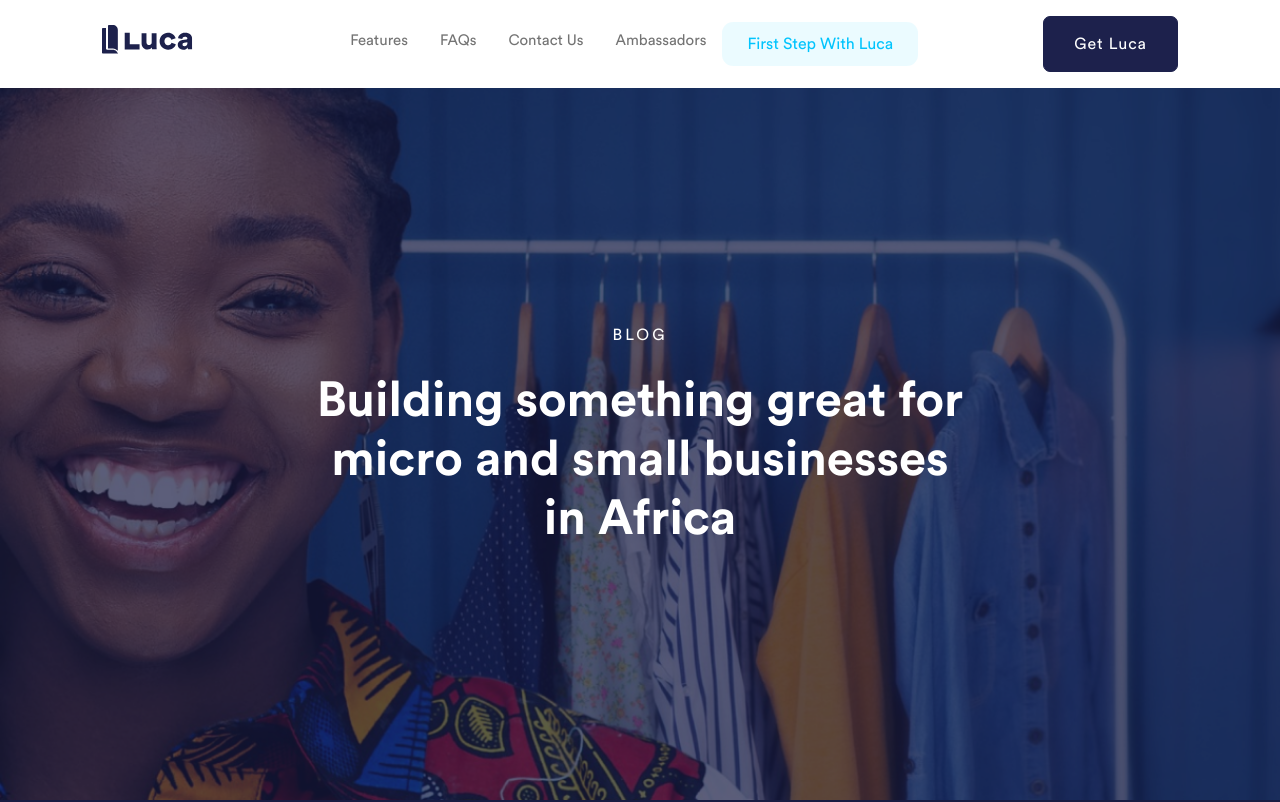
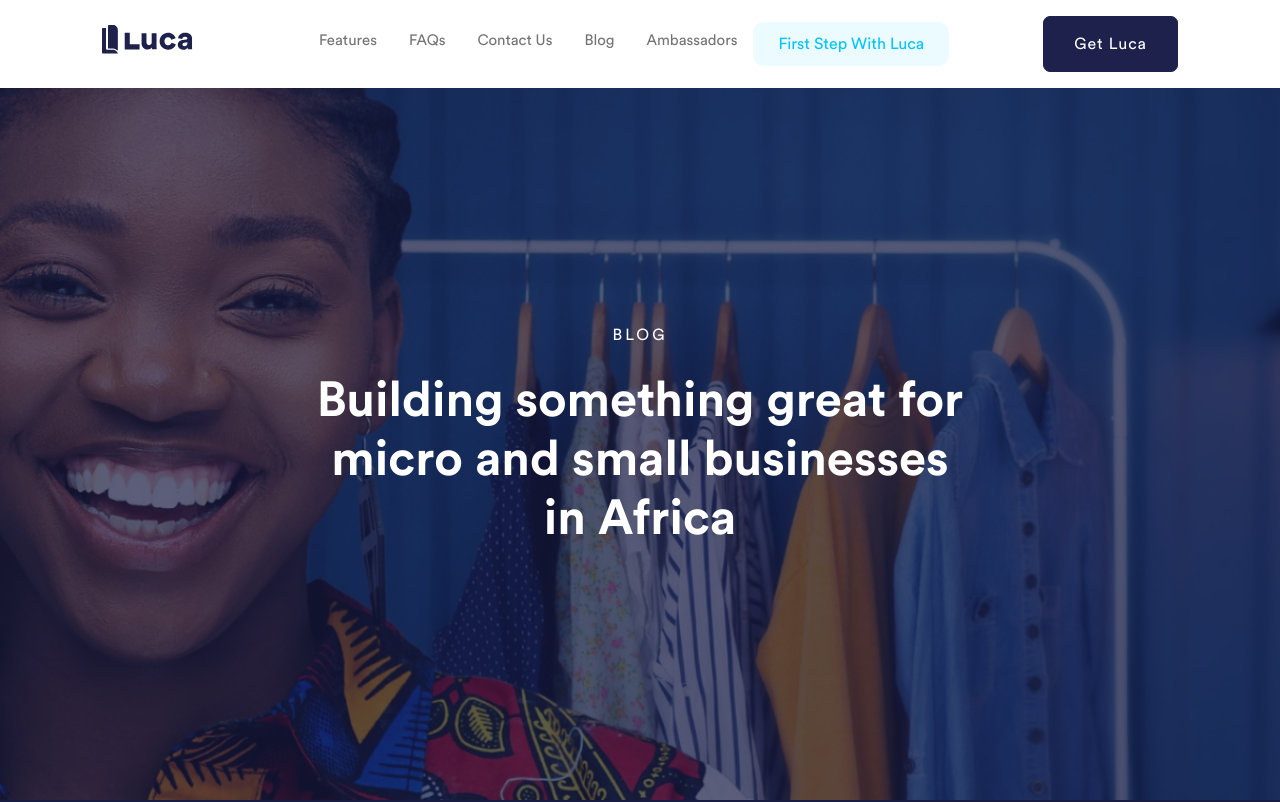
Before and after one commit to Luca-Technologies/luca-website, a Next.js app: page /blog in a window 1280 px wide. Shown: the top 802 px of the page. Built offline with nearby package versions, Linux system fonts and the light colour scheme.

Commit message:
added blog menu

```diff
--- a/src/components/Navbar/index.js
+++ b/src/components/Navbar/index.js
@@ -117,6 +117,9 @@ export default function Index() {
               <Link href="/contact">
                 <a className="nav-link">Contact us</a>
               </Link>
+              <Link href="https://blog.luca.africa/" target="_blank">
+                <a className="nav-link">Blog</a>
+              </Link>
               <Link href="/ambassadors">
                 <a className="nav-link">Ambassadors</a>
               </Link>
```
